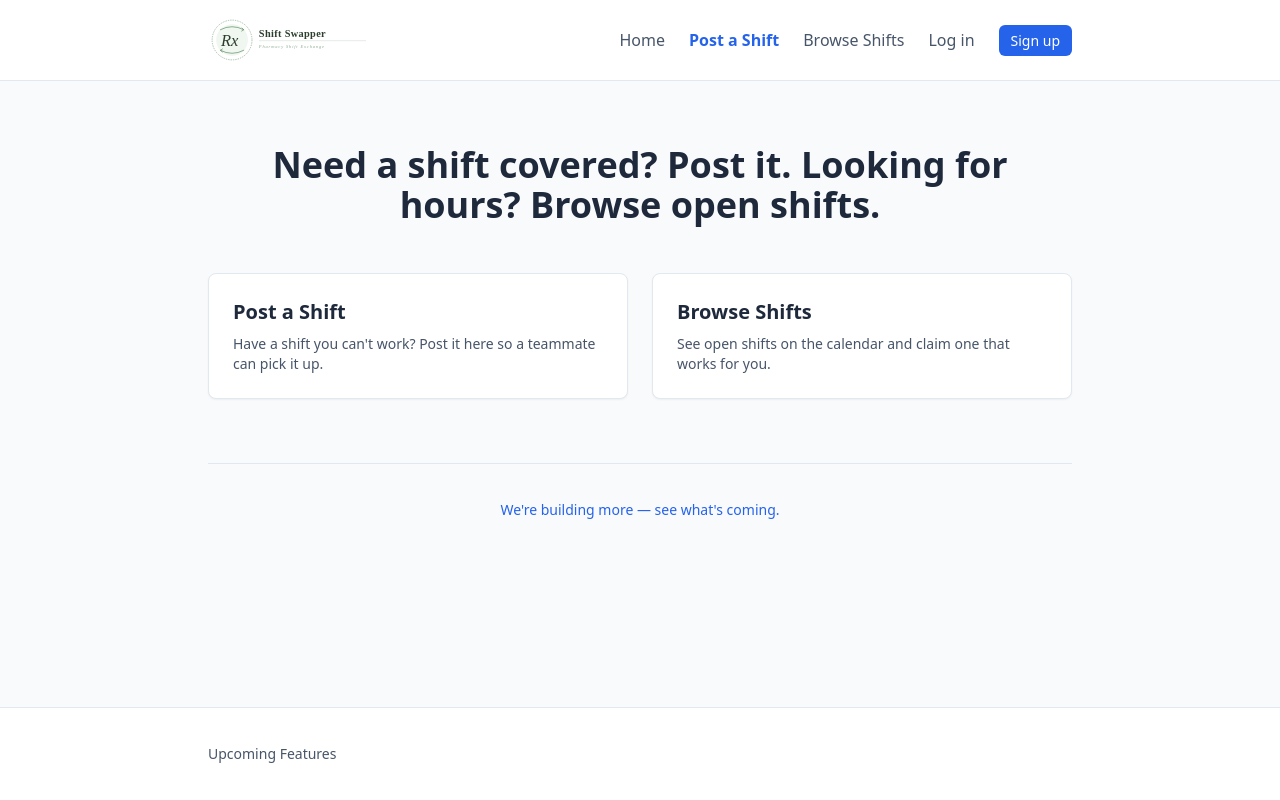
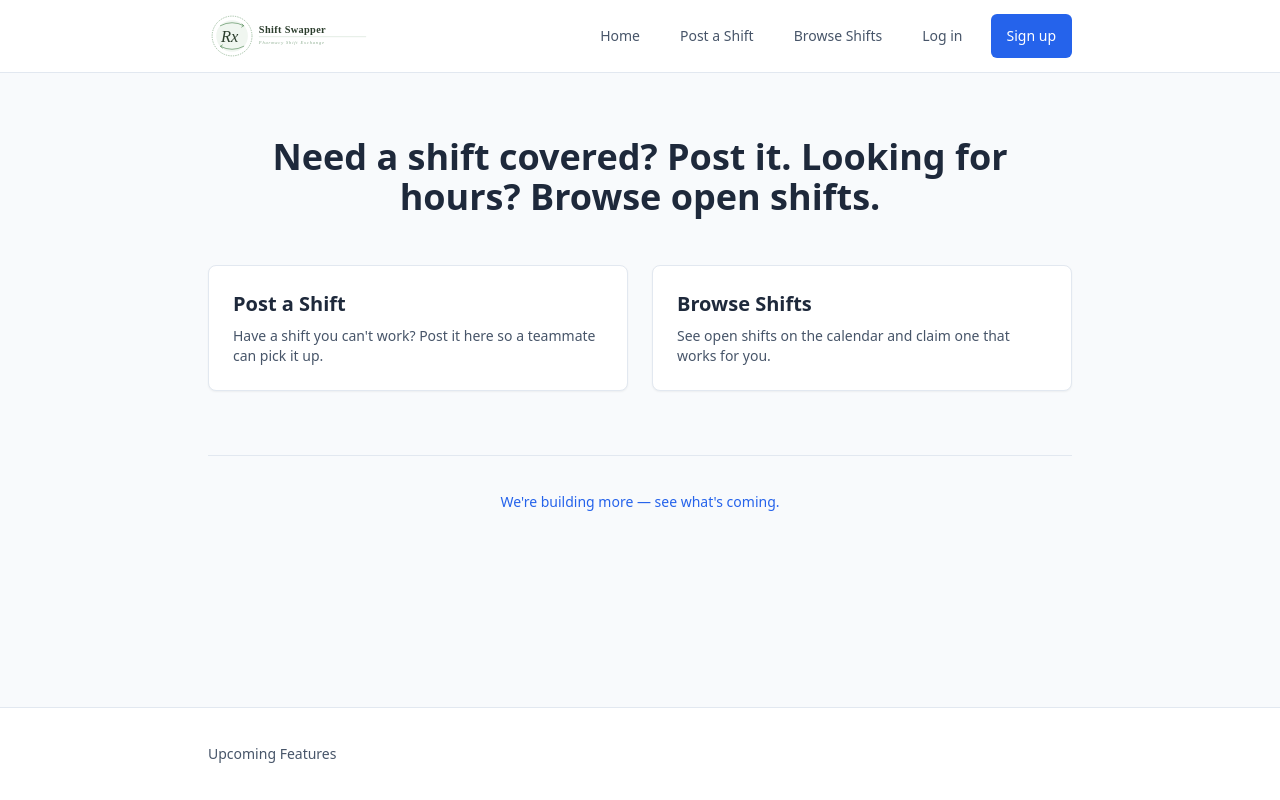
Before and after one commit to seanpgleeson-creator/shiftswapper, a Next.js app: page / in a window 1280 px wide. Built offline with nearby package versions, Linux system fonts and the light colour scheme; no server answers.

Commit message:
Your message

```diff
--- a/src/components/NavBar.tsx
+++ b/src/components/NavBar.tsx
@@ -6,38 +6,43 @@ import { useSession, signOut } from "next-auth/react";
 export function NavBar() {
   const { data: session, status } = useSession();
 
+  const linkClass =
+    "text-sm font-medium text-slate-600 hover:text-slate-900 min-h-[44px] flex items-center py-2 px-3 rounded-md";
+  const ctaClass =
+    "text-sm font-medium text-white bg-blue-600 hover:bg-blue-700 min-h-[44px] flex items-center py-2 px-4 rounded-md";
+
   return (
     <header className="border-b border-slate-200 bg-white">
-      <nav className="max-w-4xl mx-auto px-4 py-4 flex flex-wrap items-center justify-between gap-4">
-        <Link href="/" className="flex items-center gap-2">
+      <nav className="max-w-4xl mx-auto px-4 py-3 flex flex-wrap items-center justify-between gap-2 sm:gap-4">
+        <Link href="/" className="flex items-center shrink-0">
           <img
             src="/shift-swapper-logo.svg"
             alt="Shift Swapper"
             className="h-12 w-auto"
           />
         </Link>
-        <ul className="flex items-center gap-4 sm:gap-6">
+        <ul className="flex flex-wrap items-center justify-end gap-1 sm:gap-4">
           <li>
-            <Link href="/" className="text-slate-600 hover:text-slate-900 font-medium">
+            <Link href="/" className={linkClass}>
               Home
             </Link>
           </li>
           <li>
-            <Link href="/post" className="text-blue-600 hover:text-blue-800 font-semibold">
+            <Link href="/post" className={linkClass}>
               Post a Shift
             </Link>
           </li>
           <li>
-            <Link href="/calendar" className="text-slate-600 hover:text-slate-900 font-medium">
+            <Link href="/calendar" className={linkClass}>
               Browse Shifts
             </Link>
           </li>
           {status === "loading" ? (
-            <li className="text-slate-500 text-sm">…</li>
+            <li className="text-slate-500 text-sm min-h-[44px] flex items-center">…</li>
           ) : session ? (
             <>
               <li>
-                <Link href="/account" className="text-slate-600 hover:text-slate-900 font-medium">
+                <Link href="/account" className={linkClass}>
                   Account
                 </Link>
               </li>
@@ -45,7 +50,7 @@ export function NavBar() {
                 <button
                   type="button"
                   onClick={() => signOut({ callbackUrl: "/" })}
-                  className="text-slate-600 hover:text-slate-900 font-medium"
+                  className={`${linkClass} bg-transparent border-0 cursor-pointer`}
                 >
                   Log out
                 </button>
@@ -54,12 +59,12 @@ export function NavBar() {
           ) : (
             <>
               <li>
-                <Link href="/login" className="text-slate-600 hover:text-slate-900 font-medium">
+                <Link href="/login" className={linkClass}>
                   Log in
                 </Link>
               </li>
               <li>
-                <Link href="/signup" className="rounded-md bg-blue-600 px-3 py-1.5 text-sm font-medium text-white hover:bg-blue-700">
+                <Link href="/signup" className={ctaClass}>
                   Sign up
                 </Link>
               </li>
```
Also changed, not shown: 1 other file (tests, documents, lock files or other folders).
